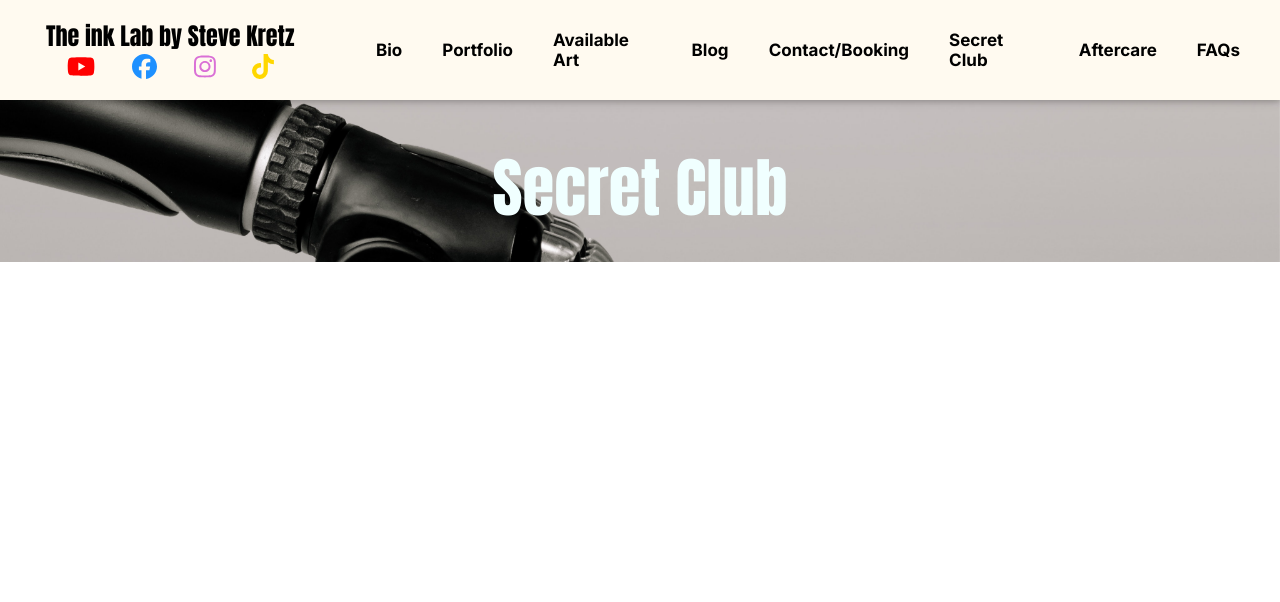
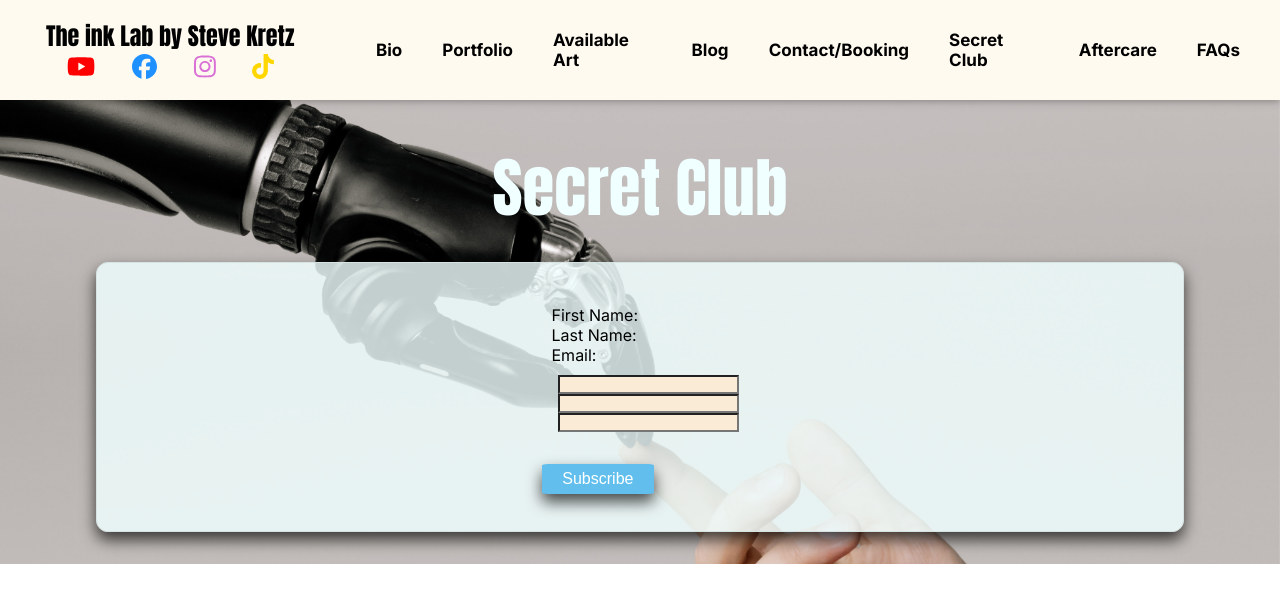
Before and after one commit to rooky1979/inklab, a Next.js app: page /mailing in a window 1280 px wide. Shown: the top 602 px of the page. Built offline with nearby package versions, Linux system fonts and the light colour scheme.

Commit message:
Mailing list

```diff
--- /dev/null
+++ b/components/SubscribeForm.js
@@ -0,0 +1,72 @@
+import { useForm } from "react-hook-form";
+import React from "react";
+import formStyles from "../styles/Mailing.module.css";
+import buttonStyles from "../styles/Buttons.module.css";
+
+const SubscribeForm = ({ backgroundImage }) => {
+  const mainpageStyle = {
+    backgroundImage: `url(${backgroundImage})`,
+  };
+  const { register, handleSubmit, reset } = useForm();
+
+  const onSubmit = async (data) => {
+    try {
+      // Send the email to Mailchimp
+      const response = await fetch("/api/subscribe", {
+        method: "POST",
+        body: JSON.stringify(data),
+        headers: {
+          "Content-Type": "application/json",
+        },
+      });
+
+      if (response.ok) {
+        // Handle a successful subscription
+        reset();
+        alert("Thank you for subscribing!");
+      } else {
+        // Handle errors
+        alert("Subscription failed. Please try again later.");
+      }
+    } catch (error) {
+      console.error("Error:", error);
+    }
+  };
+  return (
+    <div className={formStyles.mainpage} style={mainpageStyle}>
+      <div className={formStyles.bodycontainer}>
+        <form onSubmit={handleSubmit(onSubmit)}>
+          <div className={formStyles.leftcontainer}>
+            <label>First Name:</label>
+            <br />
+            <label>Last Name:</label>
+            <br />
+            <label>Email:</label>
+          </div>
+          <div className={formStyles.rightcontainer}>
+            <input
+              className={formStyles.input}
+              type="text"
+              {...register("lastName")}
+            />
+            <input
+              className={formStyles.input}
+              type="text"
+              {...register("firstName")}
+            />
+            <input
+              className={formStyles.input}
+              type="email"
+              {...register("email")}
+            />
+          </div>
+          <br />
+          <button className={buttonStyles.primarybtn} type="submit">
+            Subscribe
+          </button>
+        </form>
+      </div>
+    </div>
+  );
+};
+export default SubscribeForm;
--- a/package.json
+++ b/package.json
@@ -13,6 +13,7 @@
     "@fortawesome/free-brands-svg-icons": "^6.4.0",
     "@fortawesome/free-solid-svg-icons": "^6.4.0",
     "@fortawesome/react-fontawesome": "^0.2.0",
+    "axios": "^1.5.0",
     "dotenv": "^16.3.1",
     "embla-carousel": "^8.0.0-rc12",
     "embla-carousel-autoplay": "^8.0.0-rc12",
@@ -23,8 +24,10 @@
     "react": "^18.2.0",
     "react-background-video-player": "^1.1.8",
     "react-dom": "^18.2.0",
+    "react-hook-form": "^7.45.4",
     "react-mailchimp-subscribe": "^2.1.3",
-    "react-player": "^2.12.0"
+    "react-player": "^2.12.0",
+    "react-query": "^3.39.3"
   },
   "devDependencies": {
     "video.js": "^8.0.4"
--- /dev/null
+++ b/pages/api/subscribe.js
@@ -0,0 +1,40 @@
+import axios from 'axios';
+
+export default async function handler(req, res) {
+  if (req.method === 'POST') {
+    const { firstName, lastName, email } = req.body;
+
+    const apiKey = process.env.REACT_APP_MAILCHIMP_API_KEY;
+    const listId = process.env.REACT_APP_MAILCHIMP_LIST_ID;
+
+    try {
+      const response = await axios.post(
+        `https://us21.api.mailchimp.com/3.0/lists/${listId}/members`,
+        {
+          email_address: email,
+          status: 'subscribed',
+          merge_fields: {
+            FNAME: firstName,
+            LNAME: lastName,
+          },
+        },
+        {
+          headers: {
+            Authorization: `Basic ${Buffer.from(`apikey:${apiKey}`).toString('base64')}`,
+          },
+        }
+      );
+
+      if (response.status === 200) {
+        res.status(200).json({ success: true });
+      } else {
+        res.status(400).json({ success: false });
+      }
+    } catch (error) {
+      console.error('Mailchimp error:', error.response?.data || error.message);
+      res.status(500).json({ success: false });
+    }
+  } else {
+    res.status(405).end();
+  }
+}
--- a/pages/mailing.js
+++ b/pages/mailing.js
@@ -1,12 +1,14 @@
 import React from 'react'
 import Navbar from '@/components/Navbar'
 import Header from "@/components/Header";
+import SubscribeForm from '@/components/SubscribeForm';
 
 const mailing = () => {
   return (
     <>
       <Navbar />
       <Header title="Secret Club" backgroundImage={"/mailing.jpg"}/>
+      <SubscribeForm backgroundImage={"/mailing.jpg"}/>
     </>
   )
 }
--- /dev/null
+++ b/styles/Mailing.module.css
@@ -0,0 +1,58 @@
+.mainpage {
+    display: flex;
+    justify-content: center;
+    align-items: center;
+   background-size: cover;
+   background-attachment: fixed;
+   border: none;
+}
+.container {
+    display: flex;
+    flex-direction: row;
+    height: 150px;
+    width: 100%;
+    justify-content: center;
+    align-items: center;
+    padding: 0rem 3rem 0rem 3rem;
+    background-color: transparent;
+    margin: 7rem 0rem 0rem 0rem;
+    border: none;
+}
+.bodycontainer {
+    display: flex;
+    width: 85%;
+    justify-content: center;
+    align-items: center;
+    padding: 2rem 3rem 2rem 3rem;
+    background-color: rgba(240, 255, 255, 0.811);
+    opacity: 100%;
+    margin: 0rem 0rem 2rem 0rem;
+    border: 1px solid rgb(214, 227, 227);
+    border-radius: var(--border-radius);
+    box-shadow: 0px 8px 15px rgba(0, 0, 0, 0.7);
+    color: black;
+}
+.input {
+    background-color: antiquewhite;
+}
+/* .inputcontainer {
+    display: flex;
+    flex-direction: column;
+    width: fit-content;
+    justify-content: center;
+    align-items: center;
+    padding: 0rem 3rem 0rem 3rem;
+    background-color: transparent  rgb(113, 118, 117) ;
+    border: none;
+} */
+.leftcontainer {
+    flex: 1;
+    padding: 10px;
+}
+.rightcontainer {
+    display: flex;
+    flex-direction: column;
+    align-items: flex-start;
+    justify-content: center;
+    padding-left: 1rem;
+}
```
Also changed, not shown: 2 other files (tests, documents, lock files or other folders).
